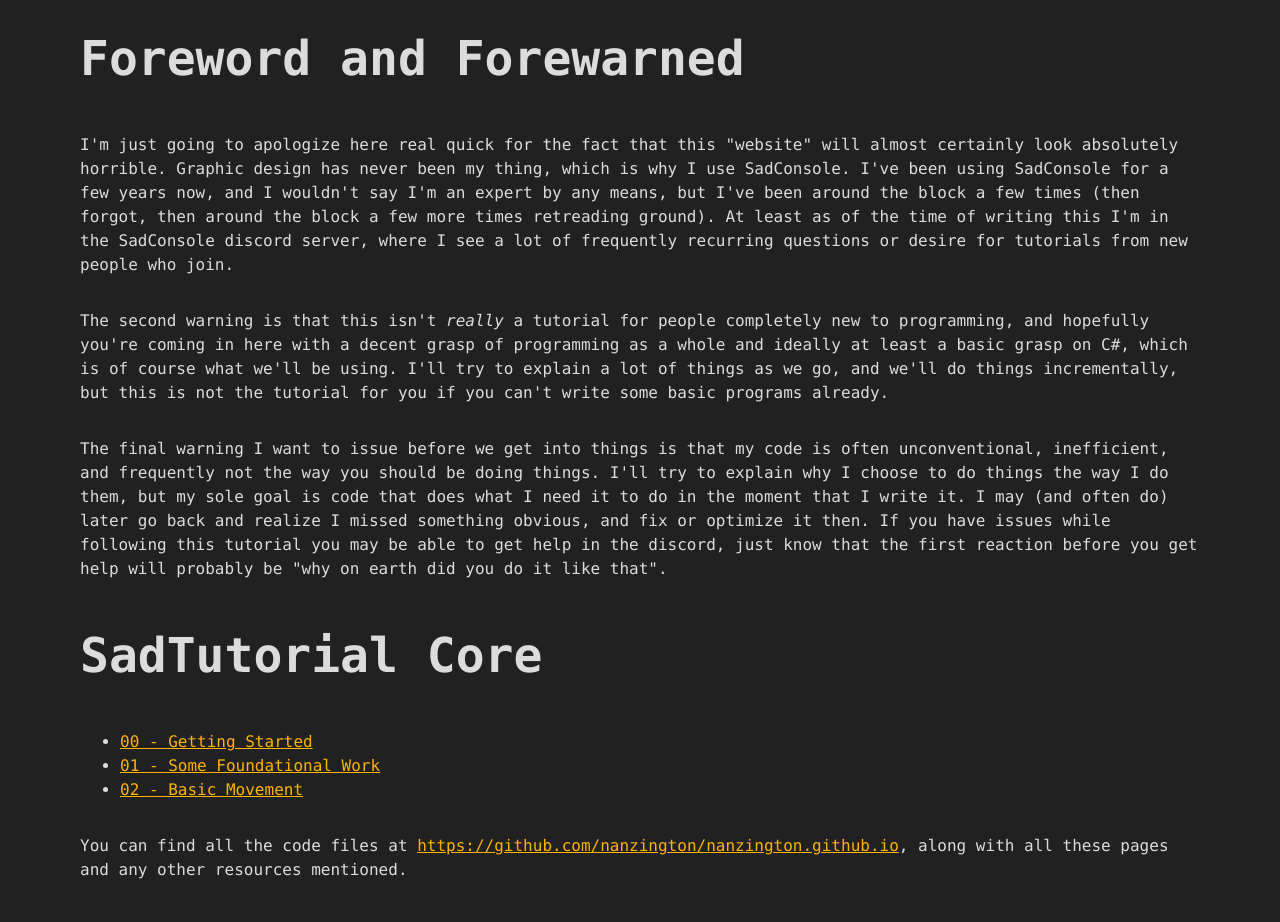
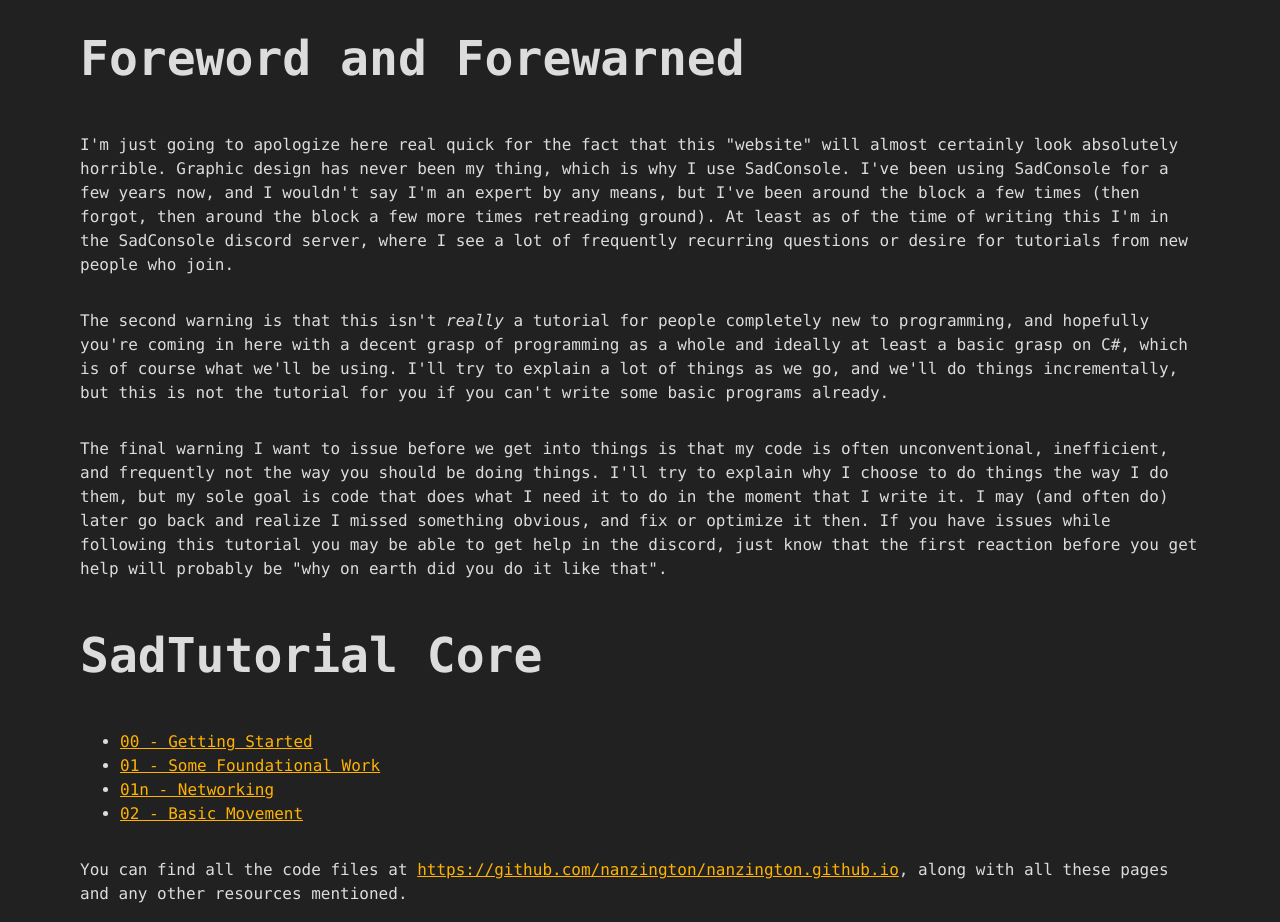
Before and after one commit to nanzington/nanzington.github.io, a plain HTML site: page index.html in a window 1280 px wide. Before the commit the page ends 898 px from the top, so only its background shows below. Drawn offline with Linux system fonts and the light colour scheme.

Commit message:
Forgot to update the index
Forgot to add the reference to the new chapter page to the index.

```diff
--- a/index.html
+++ b/index.html
@@ -32,6 +32,7 @@
     <ul>
         <li><a href="mainTutorial/00.html">00 - Getting Started</a></li>
         <li><a href="mainTutorial/01.html">01 - Some Foundational Work</a></li>
+        <li><a href="mainTutorial/01n.html">01n - Networking</a></li>
         <li><a href="mainTutorial/02.html">02 - Basic Movement</a></li>
     </ul>
     <br>
```
